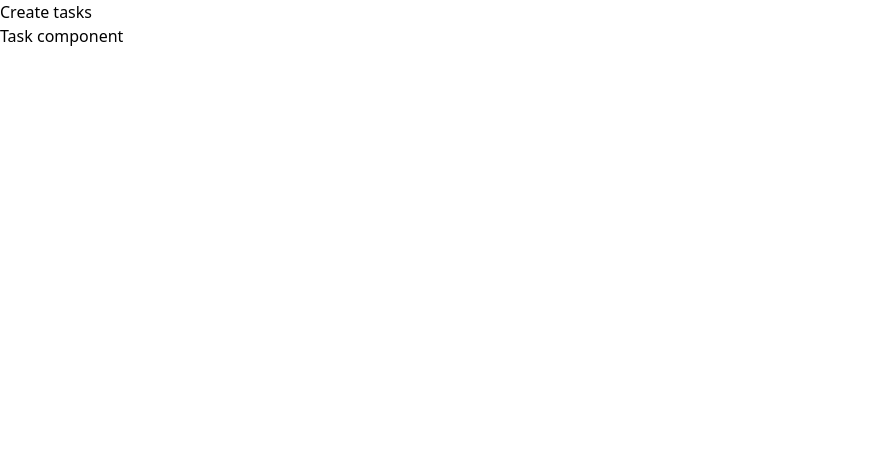
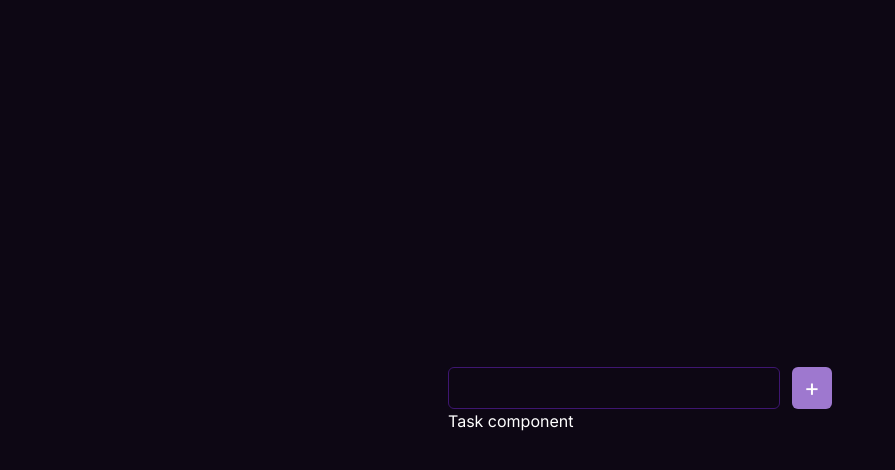
Before and after one commit to Matheussmaced/todo-list-with-zustand, a Next.js app: page / in a window 1280 px wide. Shown: the top 470 px of the page, without its empty margins (0-895 px from the left). Built offline with nearby package versions, Linux system fonts and the light colour scheme.

Commit message:
feat: crteating create tasks component

```diff
--- a/src/app/(public)/(home)/page.tsx
+++ b/src/app/(public)/(home)/page.tsx
@@ -3,9 +3,11 @@ import TasksComponent from "@/components/tasksComponent";
 
 export default function Home() {
   return (
-    <main>
-      <CreateTasks />
-      <TasksComponent />
+    <main className="bg-bg h-screen text-white flex flex-col justify-center">
+      <div className="mx-auto flex flex-col justify-center">
+        <CreateTasks />
+        <TasksComponent />
+      </div>
     </main>
   );
 }
--- a/src/app/layout.tsx
+++ b/src/app/layout.tsx
@@ -1,4 +1,5 @@
 import type { Metadata } from "next";
+import { Inter } from 'next/font/google'
 import "./globals.css";
 
 export const metadata: Metadata = {
@@ -6,13 +7,18 @@ export const metadata: Metadata = {
   description: "Generated by create next app",
 };
 
+const inter = Inter({
+  subsets: ['latin'],
+  display: 'swap',
+})
+
 export default function RootLayout({
   children,
 }: Readonly<{
   children: React.ReactNode;
 }>) {
   return (
-    <html lang="en">
+    <html lang="en" className={inter.className}>
       <body>{children}</body>
     </html>
   );
--- a/src/components/createTasks.tsx
+++ b/src/components/createTasks.tsx
@@ -1,7 +1,12 @@
 export default function CreateTasks() {
   return (
-    <main>
-      <div>Create tasks</div>
+    <main className="w-96">
+      <form action="" className="flex flex-row gap-3">
+        <input type="text" className="bg-bg border border-borderInput ... flex-1 p-2 text-gray-400 rounded-md focus:outline-none" />
+        <button type="submit" className=" bg-todoText px-3 py-0.5 rounded-md text-2xl text-center">
+          +
+        </button>
+      </form>
     </main>
   );
 }
--- a/tailwind.config.ts
+++ b/tailwind.config.ts
@@ -1,12 +1,17 @@
 import type { Config } from "tailwindcss";
 
 export default {
-  content: ["./src/app/**/*.{js,ts,jsx,tsx,mdx}"],
+  content: [
+    "./src/pages/**/*.{js,ts,jsx,tsx,mdx}",
+    "./src/components/**/*.{js,ts,jsx,tsx,mdx}",
+    "./src/app/**/*.{js,ts,jsx,tsx,mdx}",
+  ],
   theme: {
     extend: {
       colors: {
         bg: '#0D0714',
         todoText: '#9E78CF',
+        borderInput: '#3E1671',
         container: '#15101C',
         checked: '#78CFB0'
       }
```
